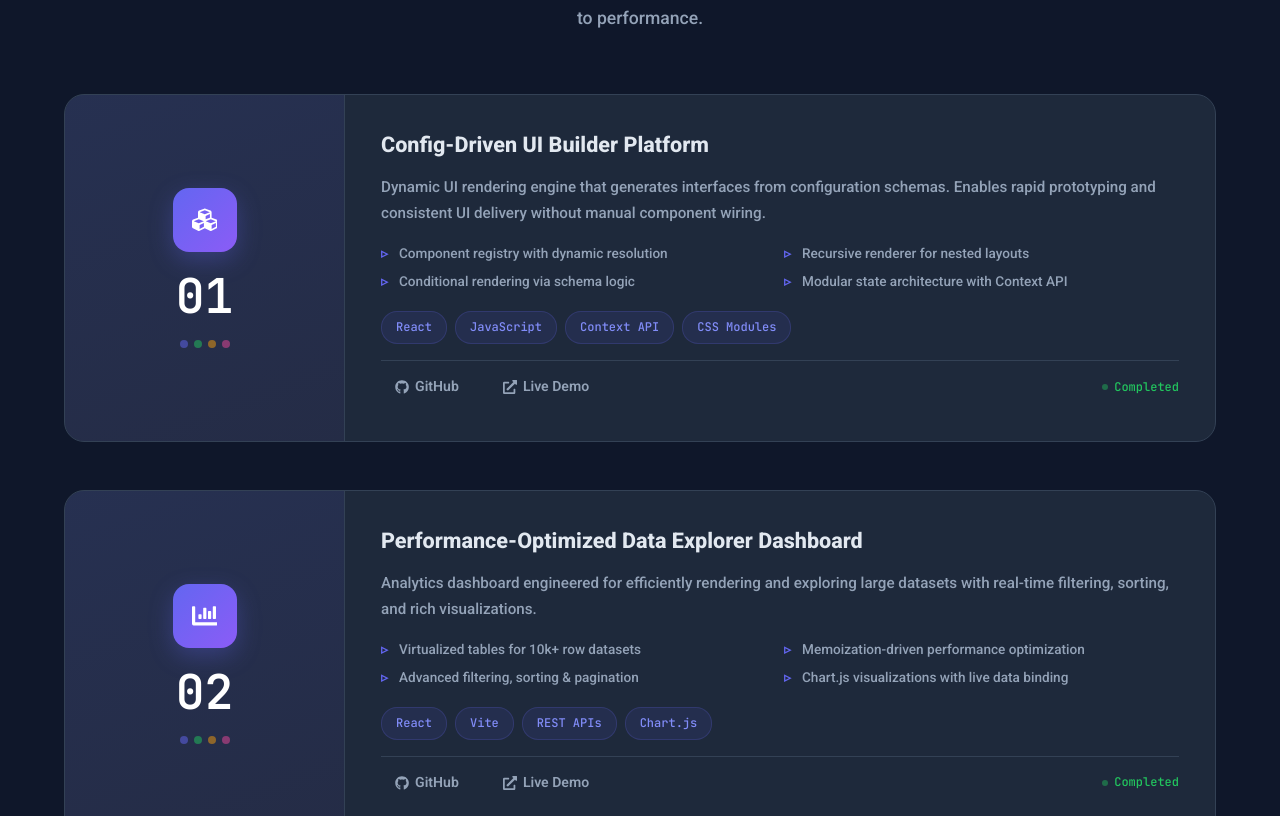
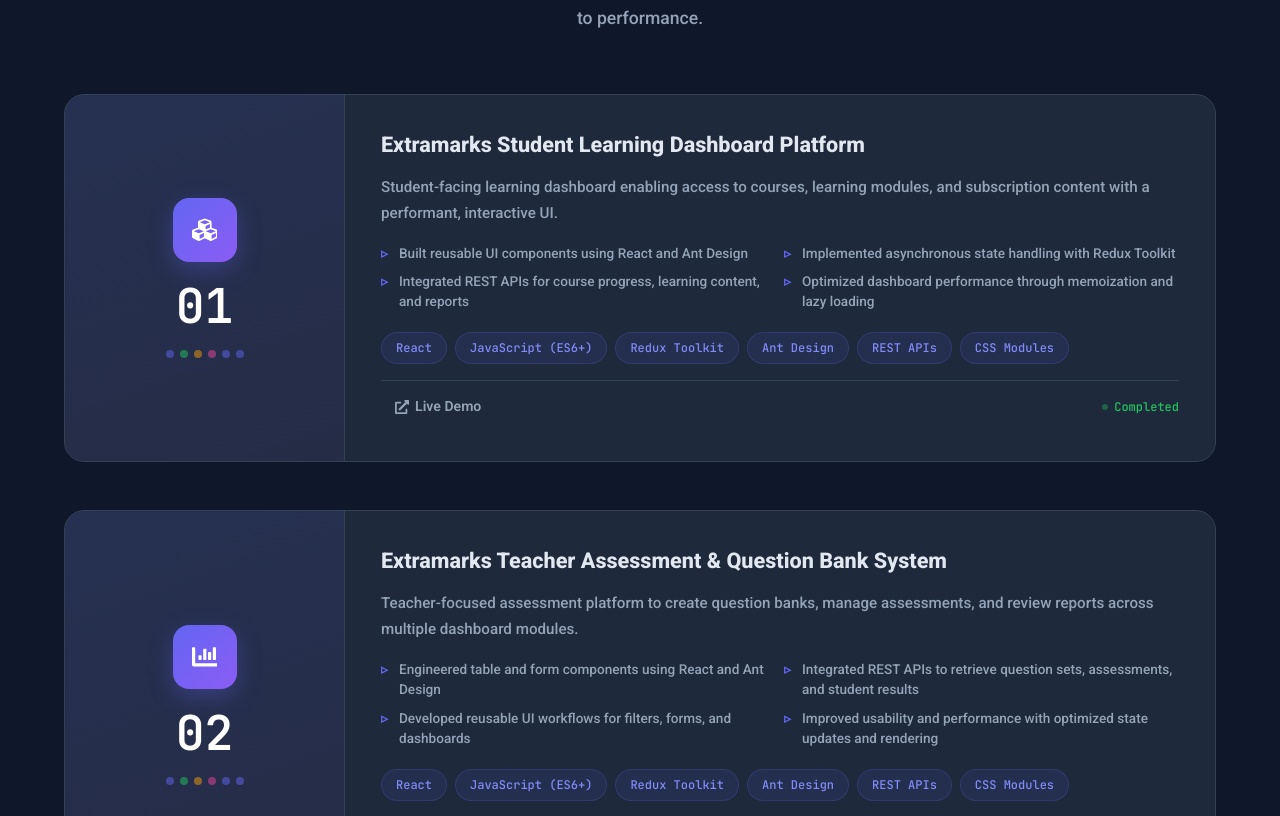
Before and after one commit to webcodeshubham/portfolio_shubham_shrivastava, a React (Vite) app: page / in a window 1280 px wide. Shown: the part 1984-2800 px from the top of the page. Built offline with nearby package versions, Linux system fonts and the light colour scheme.

Commit message:
Frontend Engineer CV Updated

```diff
--- a/src/components/Projects/Projects.jsx
+++ b/src/components/Projects/Projects.jsx
@@ -47,7 +47,7 @@
                   className={styles.cardIcon}
                   whileHover={{ rotate: 8, scale: 1.1 }}
                 >
-                  {projectIcons[i]}
+                  {projectIcons[i % projectIcons.length]}
                 </motion.div>
                 <div className={styles.cardNumber}>0{i + 1}</div>
                 <div className={styles.cardTechPreview}>
@@ -75,9 +75,11 @@
 
                 <div className={styles.cardFooter}>
                   <div className={styles.cardLinks}>
-                    <a href={project.github} target="_blank" rel="noreferrer" className={styles.cardLink}>
-                      <FaGithub /> GitHub
-                    </a>
+                    {project.github && (
+                      <a href={project.github} target="_blank" rel="noreferrer" className={styles.cardLink}>
+                        <FaGithub /> GitHub
+                      </a>
+                    )}
                     <a href={project.live} target="_blank" rel="noreferrer" className={styles.cardLink}>
                       <FaExternalLinkAlt /> Live Demo
                     </a>
--- a/src/data/projectsData.js
+++ b/src/data/projectsData.js
@@ -1,34 +1,50 @@
 export const projects = [
   {
     id: 1,
-    title: 'Config-Driven UI Builder Platform',
+    title: 'Extramarks Student Learning Dashboard Platform',
     description:
-      'Dynamic UI rendering engine that generates interfaces from configuration schemas. Enables rapid prototyping and consistent UI delivery without manual component wiring.',
+      'Student-facing learning dashboard enabling access to courses, learning modules, and subscription content with a performant, interactive UI.',
     features: [
-      'Component registry with dynamic resolution',
-      'Recursive renderer for nested layouts',
-      'Conditional rendering via schema logic',
-      'Modular state architecture with Context API',
+      'Built reusable UI components using React and Ant Design',
+      'Implemented asynchronous state handling with Redux Toolkit',
+      'Integrated REST APIs for course progress, learning content, and reports',
+      'Optimized dashboard performance through memoization and lazy loading',
     ],
-    tech: ['React', 'JavaScript', 'Context API', 'CSS Modules'],
-    github: 'https://github.com/webcodeshubham/config-driven-ui-builder',
-    live: 'https://config-driven-ui-builder.vercel.app/',
+    tech: ['React', 'JavaScript (ES6+)', 'Redux Toolkit', 'Ant Design', 'REST APIs', 'CSS Modules'],
+    github: null,
+    live: 'https://www.extramarks.com/',
     image: null,
   },
   {
     id: 2,
-    title: 'Performance-Optimized Data Explorer Dashboard',
+    title: 'Extramarks Teacher Assessment & Question Bank System',
     description:
-      'Analytics dashboard engineered for efficiently rendering and exploring large datasets with real-time filtering, sorting, and rich visualizations.',
+      'Teacher-focused assessment platform to create question banks, manage assessments, and review reports across multiple dashboard modules.',
     features: [
-      'Virtualized tables for 10k+ row datasets',
-      'Memoization-driven performance optimization',
-      'Advanced filtering, sorting & pagination',
-      'Chart.js visualizations with live data binding',
+      'Engineered table and form components using React and Ant Design',
+      'Integrated REST APIs to retrieve question sets, assessments, and student results',
+      'Developed reusable UI workflows for filters, forms, and dashboards',
+      'Improved usability and performance with optimized state updates and rendering',
     ],
-    tech: ['React', 'Vite', 'REST APIs', 'Chart.js'],
-    github: 'https://github.com/webcodeshubham/performance-data-dashboard',
-    live: 'https://performance-data-dashboard.vercel.app/',
+    tech: ['React', 'JavaScript (ES6+)', 'Redux Toolkit', 'Ant Design', 'REST APIs', 'CSS Modules'],
+    github: null,
+    live: 'https://www.extramarks.com/',
+    image: null,
+  },
+  {
+    id: 3,
+    title: 'Config-Driven UI Builder Platform',
+    description:
+      'Config-driven React application that dynamically generates complete user interfaces from JSON schemas — zero hardcoded UI.',
+    features: [
+      'Recursive rendering engine for deeply nested, schema-driven layouts',
+      'Component registry pattern for extensible type-to-component mapping',
+      'Conditional rendering engine with showIf / hideIf and AND/OR logic',
+      'Validation engine, theming, and modular state management with Context API',
+    ],
+    tech: ['React', 'JavaScript (ES6+)', 'Context API', 'CSS Modules', 'Vite'],
+    github: 'https://github.com/webcodeshubham/config-driven-ui-builder',
+    live: 'https://config-driven-ui-builder.vercel.app/',
     image: null,
   },
 ];
@@ -95,5 +111,5 @@
   github: 'https://github.com/webcodeshubham',
   linkedin: 'https://www.linkedin.com/in/shubhams-2021',
   email: 'theshubhamshri@gmail.com',
-  resume: 'https://drive.google.com/file/d/1555uXJ90BXwVM-hO3-X5h1u-7-Mk-Y0M/view?usp=sharing',
+  resume: 'https://drive.google.com/file/d/1WbJZKMzuzorQRWPYq8nB9LohgcWEvzYv/view?usp=sharing',
 };
```
